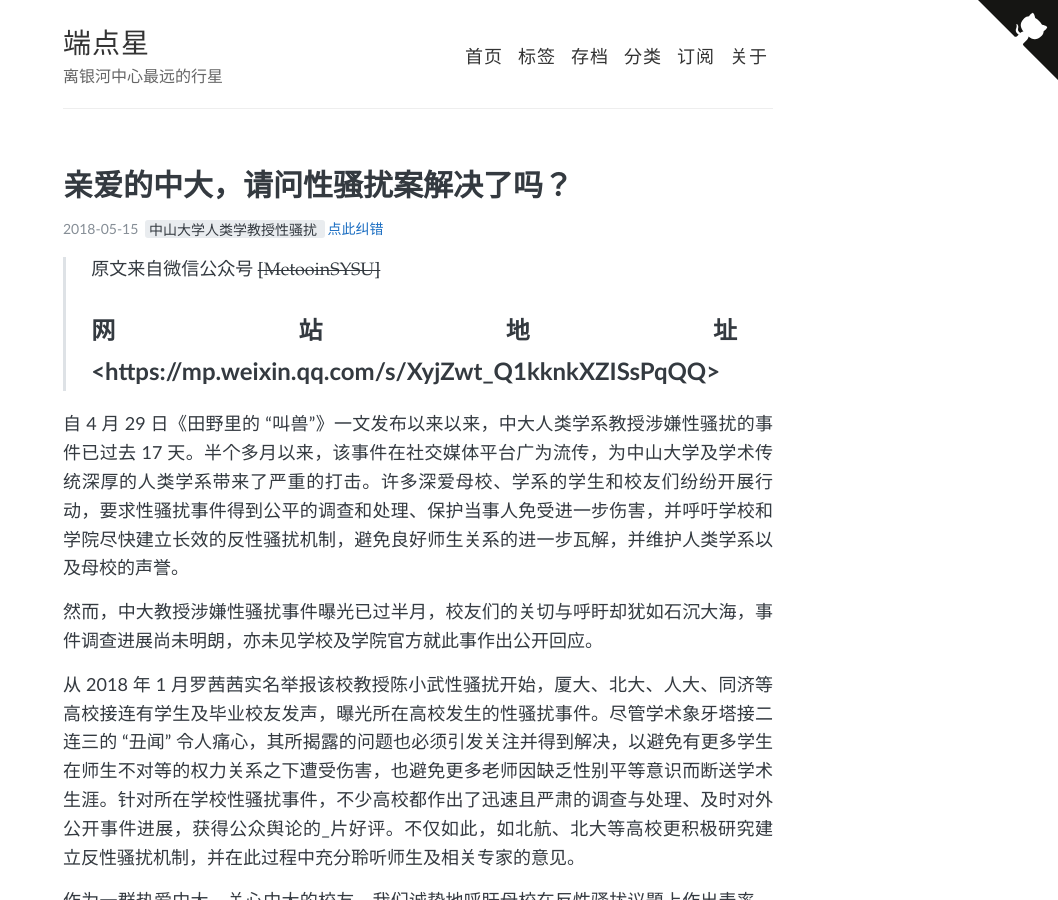
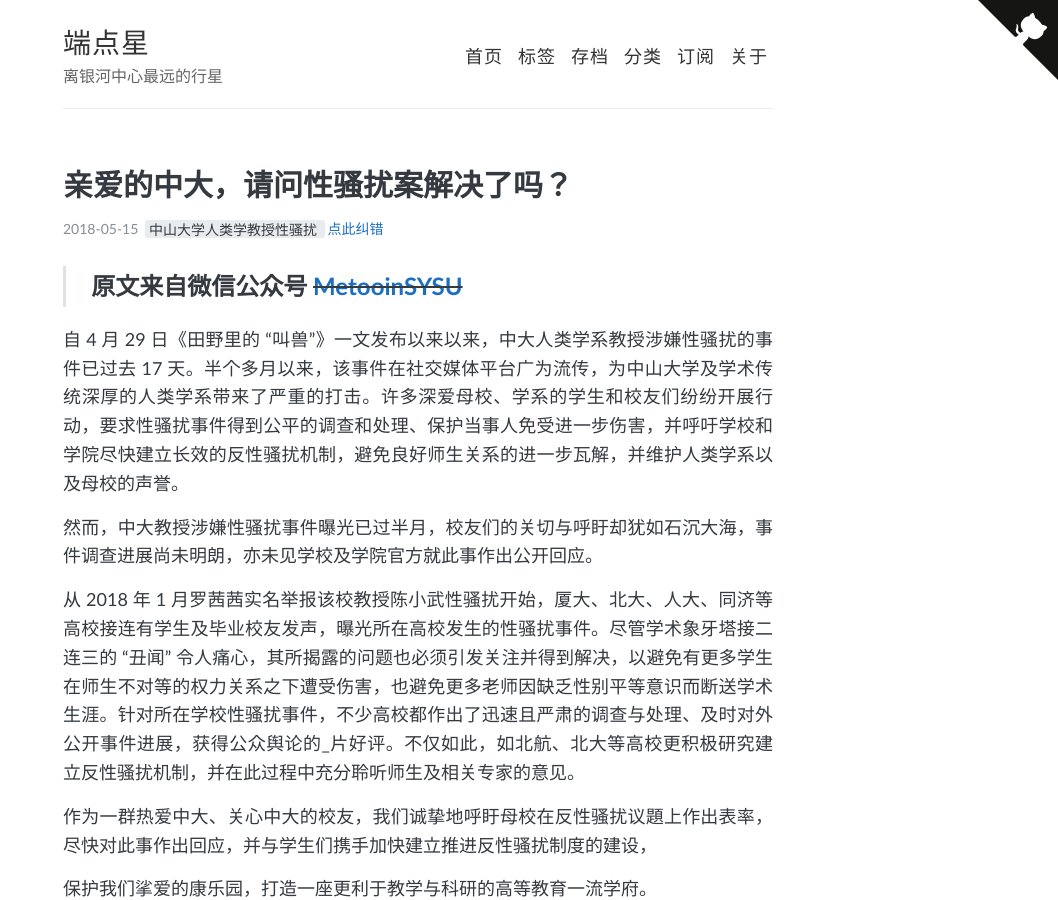
Before and after one commit to Terminus2049/Terminus2049.github.io, a Jekyll site: the page built from _posts/2018-05-15-zhong-da-xing-sao-rao-jie-jue-le-ma.md, in a window 1280 px wide and 900 px high. Shown: the whole window, without its empty margins (222-1280 px from the left). Built offline with Jekyll 4.4.1, drawn with Linux system fonts in a browser that asks for light colours.

Commit message:
Update 2018-05-15-zhong-da-xing-sao-rao-jie-jue-le-ma.md

```diff
--- a/_posts/2018-05-15-zhong-da-xing-sao-rao-jie-jue-le-ma.md
+++ b/_posts/2018-05-15-zhong-da-xing-sao-rao-jie-jue-le-ma.md
@@ -14,9 +14,7 @@ description: 然而，中大教授涉嫌性骚扰事件曝光已过半月，校
 
 ---
 
-> 原文来自微信公众号 ~~[MetooinSYSU]~~
->
-> 网站地址 < https://mp.weixin.qq.com/s/XyjZwt_Q1kknkXZISsPqQQ >
+> 原文来自微信公众号 ~~[MetooinSYSU](https://mp.weixin.qq.com/s/XyjZwt_Q1kknkXZISsPqQQ)~~
 ---
 
 自4月29日《田野里的“叫兽”》一文发布以来以来，中大人类学系教授涉嫌性骚扰的事件已过去17天。半个多月以来，该事件在社交媒体平台广为流传，为中山大学及学术传统深厚的人类学系带来了严重的打击。许多深爱母校、学系的学生和校友们纷纷开展行动，要求性骚扰事件得到公平的调查和处理、保护当事人免受进一步伤害，并呼吁学校和学院尽快建立长效的反性骚扰机制，避免良好师生关系的进一步瓦解，并维护人类学系以及母校的声誉。
```
